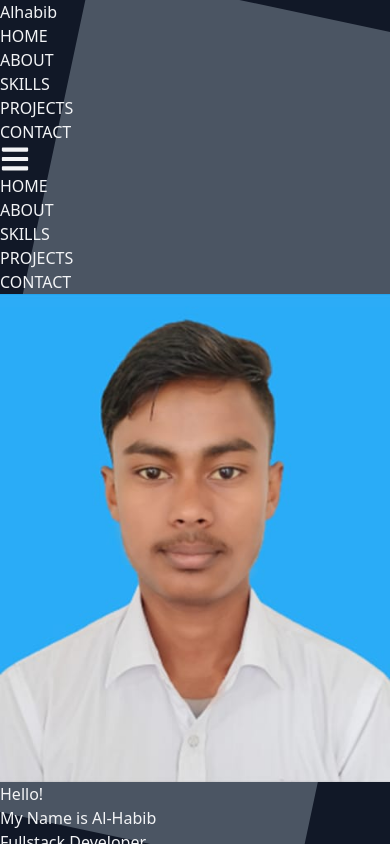
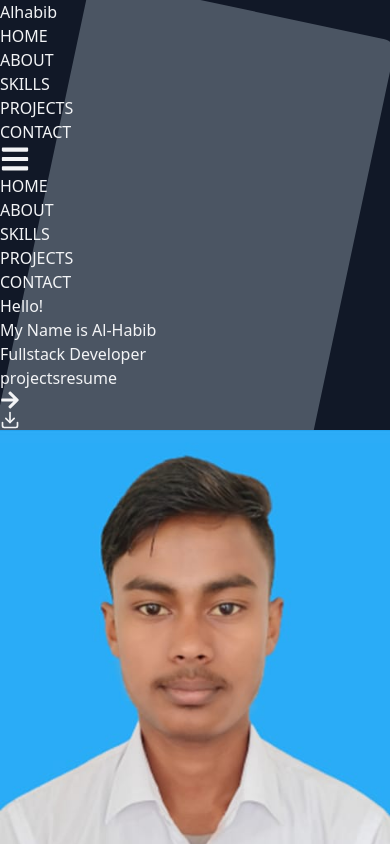
Before and after one commit to alhabib5565/portfolio-u2-, a React (Vite) app: page / in a window 390 px wide. Shown: the top 844 px of the page. Built offline with nearby package versions, Linux system fonts and the light colour scheme.

Commit message:
fix some issue

```diff
--- a/package.json
+++ b/package.json
@@ -13,7 +13,9 @@
     "framer-motion": "^10.16.4",
     "react": "^18.2.0",
     "react-dom": "^18.2.0",
-    "react-icons": "^4.11.0"
+    "react-icons": "^4.11.0",
+    "react-router-dom": "^6.17.0",
+    "react-scroll": "^1.9.0"
   },
   "devDependencies": {
     "@types/react": "^18.2.15",
--- /dev/null
+++ b/src/AnimationComponets/ProjectButton.jsx
@@ -0,0 +1,15 @@
+import React from 'react';
+
+const ProjectButton = ({href, ButtonText}) => {
+    return (
+        <a
+            href={href}
+            target="_blank"
+            className="duration-700 rounded-full bg-gray-800 px-2.5 py-1 text- capitalize text-cyan-600 shadow shadow-black/60"
+        >
+            {ButtonText}
+        </a>
+    );
+};
+
+export default ProjectButton;
--- a/src/App.jsx
+++ b/src/App.jsx
@@ -6,6 +6,7 @@ import Social from './Componect/Social';
 import AboutMe from './Componect/AboutMe';
 import Skills from './Componect/Skills';
 import Projects from './Componect/Projects';
+import Contact from './Componect/Contact';
 
 const App = () => {
   return (
@@ -17,6 +18,7 @@ const App = () => {
       <AboutMe/>
       <Skills/>
       <Projects/>
+      <Contact/>
     </div>
   );
 };
--- a/src/Componect/AboutMe.jsx
+++ b/src/Componect/AboutMe.jsx
@@ -2,22 +2,22 @@ import React from 'react';
 import SectionTitle from './SectionTitle';
 import aboutImage from '../assets/portfolio hero image.jpg'
 import { FaArrowRight } from 'react-icons/fa';
-import { FiDownload } from 'react-icons/fi'
 import { motion } from 'framer-motion'
 import ImageOrCardAnmtn from '../AnimationComponets/ImageOrCardAnmtn';
 import TextAnimation from '../AnimationComponets/TextAnimation';
+import { Link } from 'react-scroll';
 const AboutMe = () => {
     const buttonEffect = {
         whileHover: {
             scale: 1.1,
             transition: { duration: .2 },
         },
-        whileTap: { scale: .9, rotate: "-20deg" }
+        whileTap: { scale: .9, rotate: "20deg" }
     }
     return (
-        <div className='pt-10 px-4 max-w-6xl  h-full w-full mx-auto overflow-hiden'>
+        <div name='about' className='pt-10 px-4 max-w-6xl h-full w-full mx-auto overflow-hiden'>
             <SectionTitle description='My introduction' sectionTitle='About' colorText='Me' />
-            <div className='flex flex-col-reverse items-center gap-8 md:flex-row mt-14'>
+            <div className='flex flex-col-reverse items-center gap-5 md:gap-8 md:flex-row mt-14'>
                 <div className='flex-1'>
                   <TextAnimation delay='.7' direction={'-100%'}>
                   <p className='text-justify text-gray-400 text-lg leading-8 mt-8 md:mt-0'>
@@ -26,21 +26,16 @@ const AboutMe = () => {
                     </p>
                   </TextAnimation>
                 <TextAnimation delay='.9' direction={'-100%'}>
-                <div className='flex h-full items-center gap-4 md:gap-6 mt-8'>
-                        <motion.button
+                      <Link to='contact' smooth duration={500}>
+                      <motion.button
                             {...buttonEffect}
-                            className='text-white cursor-pointer flex items-center gap-3 uppercase font-medium bg-gradient-to-r from-cyan-400 to-sky-700 py-2 px-3 sm:px-4 rounded-lg hover:scale-x-105 duration-300'>Contact Me <span><FaArrowRight size={20} /></span></motion.button>
-
-                        <motion.a
-                            {...buttonEffect}
-                            className='text-white cursor-pointer flex items-center gap-3 uppercase font-medium bg-gradient-to-r from-cyan-400 to-sky-700 py-2 px-3 sm:px-4 rounded-lg hover:scale-x-105 duration-300'>resume <span><FiDownload size={20} /></span>
-                        </motion.a>
-                    </div>
+                            className='text-white mt-4 cursor-pointer flex items-center gap-3 uppercase font-medium bg-gradient-to-r from-cyan-400 to-sky-700 py-2 px-3 sm:px-4 rounded-lg hover:scale-x-105 duration-300'>Contact Me <span><FaArrowRight size={20} /></span></motion.button>
+                      </Link>
                 </TextAnimation>
                 </div>
                 <ImageOrCardAnmtn direction={'-100%'}>
                     <div className='flex-1 flex justify-center items-center h-full relative aboutImg'>
-                        <img className='w-full md:w-3/5 rounded-lg object-cover' src={aboutImage} alt="" />
+                        <img className='w-4/5 md:w-3/5 rounded-lg object-cover' src={aboutImage} alt="" />
                     </div>
                 </ImageOrCardAnmtn>
             </div>
--- /dev/null
+++ b/src/Componect/Contact.jsx
@@ -0,0 +1,66 @@
+import React from "react";
+import { FiMail } from 'react-icons/fi'
+import { AiOutlineWhatsApp } from "react-icons/ai"
+import { CiLocationOn } from "react-icons/ci"
+import { motion } from "framer-motion"
+import SectionTitle from "./SectionTitle";
+import ImageOrCardAnmtn from "../AnimationComponets/ImageOrCardAnmtn";
+const Contact = () => {
+    const contact_info = [
+        { logo: <FiMail />, text: "alhabib5565@gmail.com" },
+        { logo: <CiLocationOn />, text: "Sherpur, Mymensingh", },
+        { logo: <AiOutlineWhatsApp />, text: "+8801405468432" },
+    ];
+    const buttonEffect = {
+        whileHover: {
+            scale: 1.1,
+            transition: { duration: .2 },
+        },
+        whileTap: { scale: .9, rotate: "-20deg" }
+    }
+    return (
+        <section name="contact" className="py-10 px-3 text-white">
+
+            <SectionTitle colorText={'Me'} sectionTitle={'Contact'} description={'Get in touch'} />
+           <ImageOrCardAnmtn>
+           <div
+                className="mt-16 flex md:flex-row flex-col
+         gap-6 max-w-5xl bg-gray-800 md:p-6 p-2 rounded-lg mx-auto"
+            >
+                <form
+                    action="https://getform.io/f/a077c3bd-1748-4ee0-8cc6-9acfb6badaa6"
+                    method="POST"
+                    className="flex flex-col flex-1 gap-5">
+                    <input name="name" type="text" placeholder="Your Name" />
+                    <input name="Email" type="Email" placeholder="Your Email Address" />
+                    <textarea name="message" placeholder="Your Message" rows={10}></textarea>
+
+                    <motion.button
+                        {...buttonEffect}
+                        className='text-white w-fit cursor-pointer flex items-center gap-3 uppercase font-medium bg-gradient-to-r from-cyan-400 to-sky-700 py-2 px-4 rounded-lg hover:scale-x-105 duration-300'>
+                        send message
+                    </motion.button>
+                </form>
+                <div className="flex flex-col  gap-7 ">
+                    {contact_info.map((contact, i) => (
+                        <div
+                            key={i}
+                            className="flex flex-row
+                  text-left gap-4 flex-wrap items-center"
+                        >
+                            <div className="min-w-[3.5rem]  text-3xl min-h-[3.5rem] flex items-center justify-center text-white bg-gradient-to-r from-cyan-400 to-sky-700  rounded-full">
+                                {contact.logo}
+                            </div>
+                            <p className="md:text-base text-sm  break-words">
+                                {contact.text}
+                            </p>
+                        </div>
+                    ))}
+                </div>
+            </div>
+           </ImageOrCardAnmtn>
+        </section>
+    );
+};
+
+export default Contact;
--- a/src/Componect/Hero.jsx
+++ b/src/Componect/Hero.jsx
@@ -5,6 +5,7 @@ import { FiDownload } from 'react-icons/fi'
 import { motion, useInView } from 'framer-motion'
 import TextAnimation from '../AnimationComponets/TextAnimation';
 import ImageOrCardAnmtn from '../AnimationComponets/ImageOrCardAnmtn';
+import { Link } from 'react-scroll';
 const Hero = () => {
     const ref = useRef(null)
     const inView = useInView(ref)
@@ -18,25 +19,10 @@ const Hero = () => {
     }
 
     return (
-        <section className='min-h-screen flex py-16 px-4 md:flex-row flex-col items-center overflow-hidden'>
-            <div className="flex-1 flex items-center justify-center h-full mt-10">
-                 {/* <motion.img
-                    initial={{ opacity: .5, scale: .5, x: "-100%" }}
-                    animate={{ opacity: 1, scale: 1, x: 0 }}
-                    transition={{
-                        type: "spring",
-                        damping: 4,
-                        stiffness: 10,
-                        restDelta: 0.001,
-                    }}
-                    src={hero} alt="" className="md:h-3/5 h-full object-cover rounded-full" /> */}
-                    <ImageOrCardAnmtn direction={{x: "-100%"}}>
-                       <img src={hero} alt="" className='className="md:h-3/5 h-full object-cover rounded-full' />
-                    </ImageOrCardAnmtn>
-            </div>
-            <div className="flex-1 mt-10 md:mt-0">
-                <div className="md:text-left text-center">
-                    <TextAnimation direction={'100%'} delay={'.8'}>
+        <section name='home' className=' md:pt-10 px-4 max-w-6xl h-full w-full mx-auto overflow-hiden'>
+            <div className='py-16 flex gap-6 md:flex-row flex-col-reverse items-center md:justify-between'>
+                <div className="md:text-left flex-1 text-center w-full">
+                    <TextAnimation direction={'-100%'} delay={'.8'}>
                         <h1 className="md:text-5xl text-2xl md:leading-normal leading-10 text-white font-bold">
                             <span className="text-cyan-600 md:text-6xl text-5xl">
                                 Hello!
@@ -45,20 +31,24 @@ const Hero = () => {
                             My Name is <span>Al-Habib</span>
                         </h1>
                     </TextAnimation>
-                    <TextAnimation direction={'100%'} delay={'1'}>
+                    <TextAnimation direction={'-100%'} delay={'1'}>
                         <h4 className="md:text-2xl text-lg md:leading-normal leading-5 mt-4 font-bold text-gray-500">
                             Fullstack Developer
                         </h4>
                     </TextAnimation>
-                    <TextAnimation direction={'100%'} delay={'1.2'}>
-                        <div className='flex items-center gap-6 mt-8'>
-                            <motion.button
-                                {...buttonEffect}
-                                className='text-white cursor-pointer flex items-center gap-3 uppercase font-medium bg-gradient-to-r from-cyan-400 to-sky-700 py-2 px-4 rounded-lg hover:scale-x-105 duration-300'>projects <span><FaArrowRight size={20} /></span>
-                            </motion.button>
+                    <TextAnimation direction={'-100%'} delay={'1.2'}>
+                        <div className='flex items-center justify-center md:justify-start mt-6 gap-6'>
+                            <Link to='projects' smooth duration={500}>
+                                <motion.button
+                                    {...buttonEffect}
+                                    className='text-white cursor-pointer flex items-center gap-3 uppercase font-medium bg-gradient-to-r from-cyan-400 to-sky-700 py-2 px-4 rounded-lg hover:scale-x-105 duration-300'>projects <span><FaArrowRight size={20} /></span>
+                                </motion.button>
+                            </Link>
 
                             <motion.a
                                 {...buttonEffect}
+                                download={true}
+                                href='/public/resume.pdf'
                                 className='text-white cursor-pointer flex items-center gap-3 uppercase font-medium bg-gradient-to-r from-cyan-400 to-sky-700 py-2 px-4 rounded-lg hover:scale-x-105 duration-300'>resume <span><FiDownload size={20} /></span>
                             </motion.a>
                         </div>
@@ -66,6 +56,12 @@ const Hero = () => {
 
 
                 </div>
+
+                <div className="w-full md:w-2/5">
+                    <ImageOrCardAnmtn direction={{ x: "-100%" }}>
+                        <img src={hero} alt="" className='rounded-full' />
+                    </ImageOrCardAnmtn>
+                </div>
             </div>
         </section>
     );
--- a/src/Componect/Navbar.jsx
+++ b/src/Componect/Navbar.jsx
@@ -1,17 +1,18 @@
 import React, { useEffect, useState } from 'react';
 import { FaBars, FaTimes } from 'react-icons/fa'
 import { motion, useMotionValueEvent, useScroll } from "framer-motion"
+import { Link } from 'react-scroll';
 const Navbar = () => {
     const [sticky, setSticky] = useState(false)
     const [menuOpen, setMenuOpen] = useState(false)
     const [hidden, setHidden] = useState(false)
 
     const menuLinks = [
-        { name: "HOME", link: "#home" },
-        { name: "ABOUT", link: "#about" },
-        { name: "SKILLS", link: "#skills" },
-        { name: "PROJECTS", link: "#projects" },
-        { name: "CONTACT", link: "#contact" },
+        { name: "HOME", link: "home" },
+        { name: "ABOUT", link: "about" },
+        { name: "SKILLS", link: "skills" },
+        { name: "PROJECTS", link: "projects" },
+        { name: "CONTACT", link: "contact" },
     ];
 
     useEffect(() => {
@@ -20,14 +21,16 @@ const Navbar = () => {
         }, [])
     })
     const { scrollY } = useScroll();
-    useMotionValueEvent(scrollY, "change",(latestValue) => {
-         const previous = scrollY.getPrevious()
-         if (latestValue > previous && previous > 120) {
+    useMotionValueEvent(scrollY, "change", (latestValue) => {
+        const previous = scrollY.getPrevious()
+        if (latestValue > previous && previous > 120) {
             setHidden(true)
-         }else{
+        } else {
             setHidden(false)
-         }
+        }
     })
+
+
     return (
         <motion.nav
             variants={{
@@ -36,17 +39,22 @@ const Navbar = () => {
             }}
             animate={hidden ? 'hidden' : 'visible'}
             transition={{ duration: .35, ease: 'easeInOut' }}
-            className={`fixed z-20 top-0 left-0 right-0 ${sticky ? 'bg-white/60' : ''}`}>
+            className={`fixed z-20 top-0 left-0 right-0 ${sticky ? 'bg-cyan-950/60 text-white' : ''}`}>
             <div className='flex justify-between items-center'>
                 <h4 className="text-4xl uppercase font-bold mx-6">
                     Al<span className="text-cyan-600">hab</span>ib
                 </h4>
                 <div
-                    className={`text-gray-900 hidden md:block rounded-bl-full px-6 py-2 ${sticky ? 'md:bg-white/0 bg-white ' : 'bg-white'}`}                >
+                    className={` hidden md:block rounded-bl-full px-6 py-2 ${sticky ? 'md:bg-white/0 bg-cyan-950 ' : 'bg-cyan-950'}`}                >
                     <ul className="flex items-center gap-1 py-2 text-lg">
                         {menuLinks?.map((menu, i) => (
-                            <li key={i} className={`px-6 hover:text-cyan-600 duration-200 font-medium`}>
-                                <a href={menu?.link}>{menu?.name}</a>
+                            <li key={i} className={`px-6 cursor-pointer text-white hover:text-cyan-600 duration-200 font-medium`}>
+                                <Link
+                                    smooth duration={500}
+                                    to={menu?.link}
+                                    >
+                                    {menu?.name}
+                                </Link>
                             </li>
                         ))}
                     </ul>
@@ -64,9 +72,14 @@ const Navbar = () => {
                     <ul className={` box-border bg-cyan-950  w-full rounded-b-xl py-6 duration-1000
                    `}>
                         {
-                            menuLinks.map((navItem, index) => <li onClick={() => setMenuOpen(false)} className=' text-gray-300 cursor-pointer font-medium uppercase px-6 py-3 hover:bg-cyan-800  duration-300' key={index}>
-                                <a href={navItem.link}>{navItem.name}</a>
-                            </li>)
+                            menuLinks.map((navItem, index) => <Link
+                            smooth duration={500}
+                            to={navItem?.link}
+                            >
+                            <li onClick={() => setMenuOpen(false)} className=' text-gray-300 cursor-pointer font-medium uppercase px-6 py-3 hover:bg-cyan-800  duration-300' key={index}>
+                                {navItem.name}
+                            </li>
+                            </Link>)
                         }
                     </ul>
 
--- a/src/Componect/Projects.jsx
+++ b/src/Componect/Projects.jsx
@@ -1,11 +1,11 @@
 import React from 'react';
 import SectionTitle from './SectionTitle';
-import im from '../assets/portfolio hero image.jpg'
 import tripsure from '../assets/projects/tripsure.png'
 import eclass from '../assets/projects/eclass.png'
 import robotToy from '../assets/projects/toyrobot.png'
 import collage_addmission from '../assets/projects/collage_addmision.png'
 import ImageOrCardAnmtn from '../AnimationComponets/ImageOrCardAnmtn';
+import ProjectButton from '../AnimationComponets/ProjectButton';
 const Projects = () => {
 
     const projects = [
@@ -27,15 +27,15 @@ const Projects = () => {
             technologies: ['HTML', "Tailwind", "daisyUI", "Firebase", "React", "Express", "Mongodb", 'JWT', "TanStack Query"],
             image: eclass
         },
-        {
-            name: "Toy Robot",
-            categroy: 'front end',
-            live_link: 'https://ema-john-simple-with-fir-a29b0.web.app/',
-            clien_code: 'https://github.com/alhabib5565/toy_robot_client/',
-            server_code: 'https://github.com/alhabib5565/toy_robot_server/',
-            technologies: ['HTML', "Tailwind", "daisyUI", "Firebase", "React", "Express", "Mongodb"],
-            image: robotToy
-        },
+        // {
+        //     name: "Toy Robot",
+        //     categroy: 'front end',
+        //     live_link: 'https://ema-john-simple-with-fir-a29b0.web.app/',
+        //     clien_code: 'https://github.com/alhabib5565/toy_robot_client/',
+        //     server_code: 'https://github.com/alhabib5565/toy_robot_server/',
+        //     technologies: ['HTML', "Tailwind", "daisyUI", "Firebase", "React", "Express", "Mongodb"],
+        //     image: robotToy
+        // },
         {
             name: "Collage Admission",
             categroy: 'front end',
@@ -48,42 +48,35 @@ const Projects = () => {
     ]
 
     return (
-        <div className='max-w-6xl mx-auto w-full p-4 mt-8 md:mt-16 lg:mt-24'>
+        <div name='projects' className='max-w-6xl mx-auto w-full p-4 mt-8 md:mt-16 lg:mt-24'>
             <SectionTitle description='My awesome works' sectionTitle='My' colorText='Porjects'></SectionTitle>
 
             <div className='my-10 grid grid-cols-1 md:grid-cols-2 lg:grid-cols-3 justify-between items-center gap-6 '>
                 {
                     projects.map((project, index) =>
                         <ImageOrCardAnmtn key={index} >
-                     <div className="h-full w-full max-w-lg mx-auto  p-3 sl:p-4 bg-gray-700 rounded-xl">
-                        <div className='h-[300px] overflow-hidden'>
-                            <img src={project.image} alt="" className="rounded-lg w-full" />
+                            <div className="group h-full w-full max-w-lg mx-auto  p-3 sl:p-4 bg-gray-700 rounded-xl">
+
+                                <div className=" relative overflow-hidden">
+                                    <div className="h-[300px] overflow-hidden">
+                                        <img className=" w-full rounded-t-xl transition-transform duration-500 group-hover:rotate-3 group-hover:scale-125" src={project.image} alt="" />
                                     </div>
-                        <h3 className="text-xl my-4">{project.name}</h3>
-                        <div className="flex gap-2 sm:gap-3">
-                            <a
-                                href={project.clien_code}
-                                target="_blank"
-                                className="bg-gray-800 hover:bg-gray-600 text-cyan-600 text-sm font-semibold duration-200 py-1 px-2 border-b-4 border-gray-500 hover:text-cyan-500  rounded"
-                            >
-                                Client Code
-                            </a>
+
+                                    <div className="absolute inset-0 bg-gradient-to-b from-transparent  to-black group-hover:from-black/70  group-hover:to-black/70 translate-y-[100%] flex items-center justify-center flex-wrap px-3 gap-2 text-center transition-all duration-500 group-hover:translate-y-0">
                                         {
-                                project.server_code && <a
-                                    href={project.server_code}
-                                    target="_blank"
-                                    className="bg-gray-800 hover:bg-gray-600 text-cyan-600 text-sm font-semibold duration-200 py-1 px-2 border-b-4 border-gray-500 hover:text-cyan-500 rounded"
-                                >
-                                    Server Code
-                                </a>
+                                            project.technologies.map((technology, index) => <span key={index} className="duration-700 transition-all translate-x-[-100%] group-hover:translate-x-0 rounded-full bg-gray-800 px-3.5 py-2 text- capitalize text-cyan-600 shadow shadow-black/60">{technology}</span>)
                                         }
-                            <a
-                                href={project.live_link}
-                                target="_blank"
-                                className="bg-gray-800 hover:bg-gray-600 text-cyan-600 text-sm font-semibold duration-200 py-1 px-2 border-b-4 border-gray-500 hover:text-cyan-500 rounded"
-                            >
-                                Live Demo
-                            </a>
+                                    </div>
+                                </div>
+
+                                <h1 className="text-2xl my-4 font-bold text-white">{project.name}</h1>
+                                <div className="flex gap-2  justify-between sm:gap-3">
+                                    <ProjectButton href={project.live_link} ButtonText='Live Demo' />
+                                    {
+                                        project.server_code && <ProjectButton href={project.server_code} ButtonText='Server Code' />
+                                    }
+                                    <ProjectButton href={project.clien_code} ButtonText='Client Code' />
+
                                 </div>
                             </div>
                         </ImageOrCardAnmtn>
--- a/src/Componect/Skills.jsx
+++ b/src/Componect/Skills.jsx
@@ -67,35 +67,35 @@ const Skills = () => {
             experties: 'Comfortable'
         },
         {
-            id: 9,
+            id: 8,
             src: github,
             title: "GitHub",
             style: "shadow-gray-400",
             experties: 'Comfortable'
         },
         {
-            id: 10,
+            id: 9,
             src: firebase,
             title: "Firebase",
             style: "shadow-yellow-400",
             experties: 'Authentication'
         },
         {
-            id: 12,
+            id: 10,
             src: expressjs,
             title: "Express Js",
             style: "shadow-yellow-400",
             experties: 'Comfortable'
         },
         {
-            id: 13,
+            id: 11,
             src: node,
             title: "Node Js",
             style: "shadow-green-400",
             experties: 'Comfortable'
         },
         {
-            id: 14,
+            id: 12,
             src: mongodb,
             title: "MongoDB",
             style: "shadow-green-400",
@@ -105,7 +105,7 @@ const Skills = () => {
 
     return (
 
-        <div className="max-w-6xl w-full mx-auto p-4 mt-8 md:mt-16 lg:mt-24 text-white">
+        <div name="skills" className="max-w-6xl w-full mx-auto p-4 mt-8 md:mt-16 lg:mt-24 text-white">
             <SectionTitle description='These are the technologies I"ve worked with' sectionTitle='My' colorText='Skills' />
 
             <div className="w-full grid grid-cols-2 sm:grid-cols-3 md:grid-cols-4 gap-6 text-center mt-14 sm:px-0">
--- a/src/Componect/Social.jsx
+++ b/src/Componect/Social.jsx
@@ -48,7 +48,7 @@ const Social = () => {
     ];
 
     return (
-        <div className='hidden lg:flex top-[45%] left-0 fixed '>
+        <div className='hidden lg:flex top-[40%] left-0 fixed '>
             <ul>
                 {
                     links.map(({ id, child, href, style, download }) => <li key={id}
--- a/src/index.css
+++ b/src/index.css
@@ -10,5 +10,9 @@ body {
   @apply bg-cyan-600 font-semibold text-white md:mx-0 mx-auto rounded-full py-3 px-6 flex items-center gap-2;
 }
 .aboutImg::after {
-  @apply content-[''] w-full md:w-3/5 absolute top-0 rounded-xl rotate-12 h-full bg-gray-600 -z-10;
+  @apply content-[''] w-4/5 md:w-3/5 absolute top-0 rounded-xl rotate-12 h-full bg-gray-600 -z-10;
 }
+input,
+textarea {
+  @apply bg-gray-700 outline-none rounded-lg p-3;
+}
```
Also changed, not shown: 2 other files (tests, documents, lock files or other folders). Lines whose indentation alone changed are shown as unchanged.
